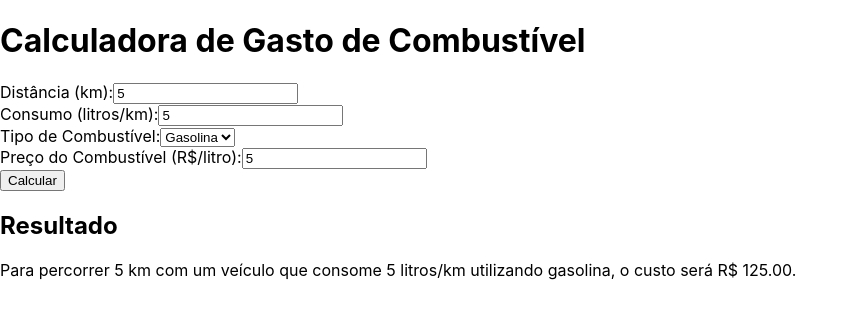
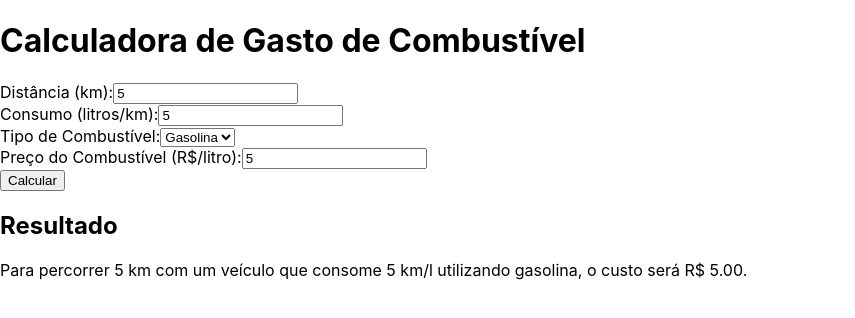
Before and after one commit to OsmOVB/-software-testing-and-quality, a React (Create React App) app in the folder implementação trabalho calculadora de combustivel/fuel-cost-calculator/: page / in a window 1280 px wide. Both pictures are taken after typing "5", "5", "5" into the empty fields and a click on the button "Calcular". Shown: the top 318 px of the page, without its empty margins (0-855 px from the left). Built offline with nearby package versions, Linux system fonts and the light colour scheme.

Commit message:
update in rules of calcute fuel type

```diff
--- a/implementação trabalho calculadora de combustivel/fuel-cost-calculator/src/components/FuelResult.tsx
+++ b/implementação trabalho calculadora de combustivel/fuel-cost-calculator/src/components/FuelResult.tsx
@@ -8,13 +8,16 @@ interface FuelResultProps {
 }
 
 const FuelResult: React.FC<FuelResultProps> = ({ distance, consumption, fuelType, fuelPrice }) => {
-  const totalCost = (distance * consumption * fuelPrice).toFixed(2);
+  // Calcular o custo por quilômetro
+  const costPerKm = (fuelPrice / consumption).toFixed(2);
+  // Calcular o custo total
+  const totalCost = (distance * parseFloat(costPerKm)).toFixed(2);
 
   return (
     <div>
       <h2>Resultado</h2>
       <p>
-        Para percorrer {distance} km com um veículo que consome {consumption} litros/km utilizando {fuelType === 'gasoline' ? 'gasolina' : 'álcool'}, o custo será R$ {totalCost}.
+        Para percorrer {distance} km com um veículo que consome {consumption} km/l utilizando {fuelType === 'gasoline' ? 'gasolina' : 'álcool'}, o custo será R$ {totalCost}.
       </p>
     </div>
   );
```
